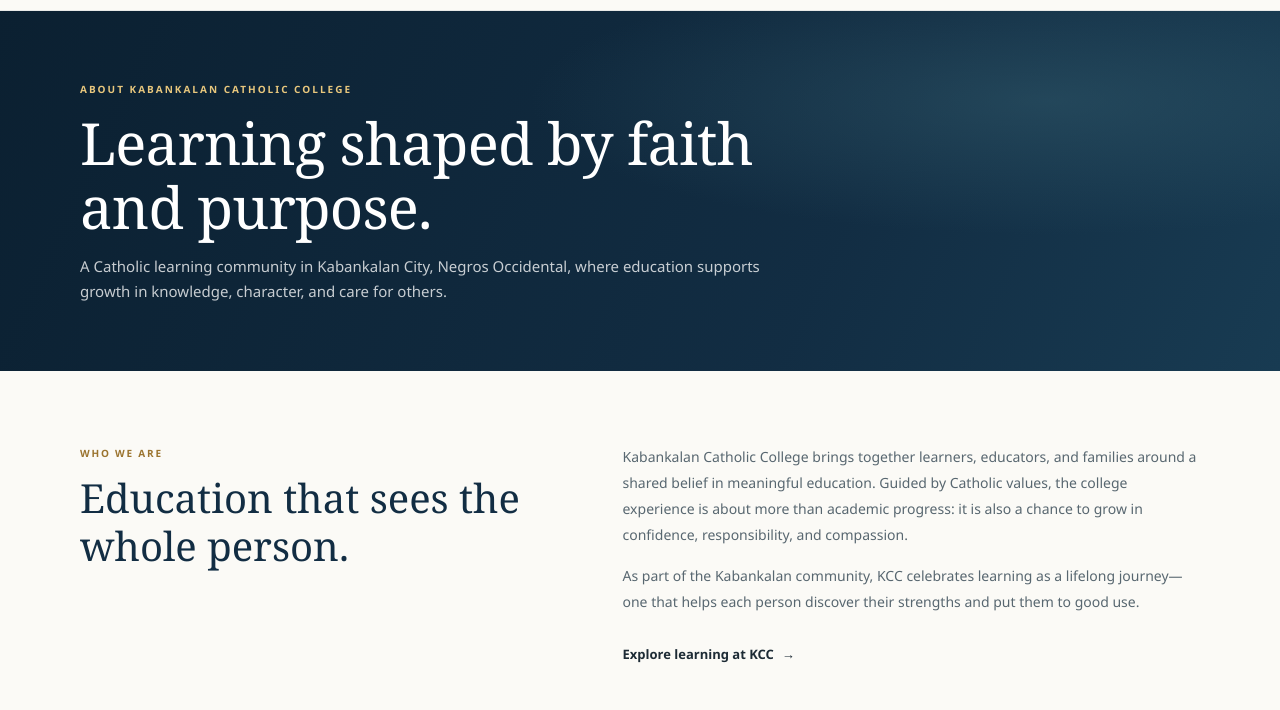
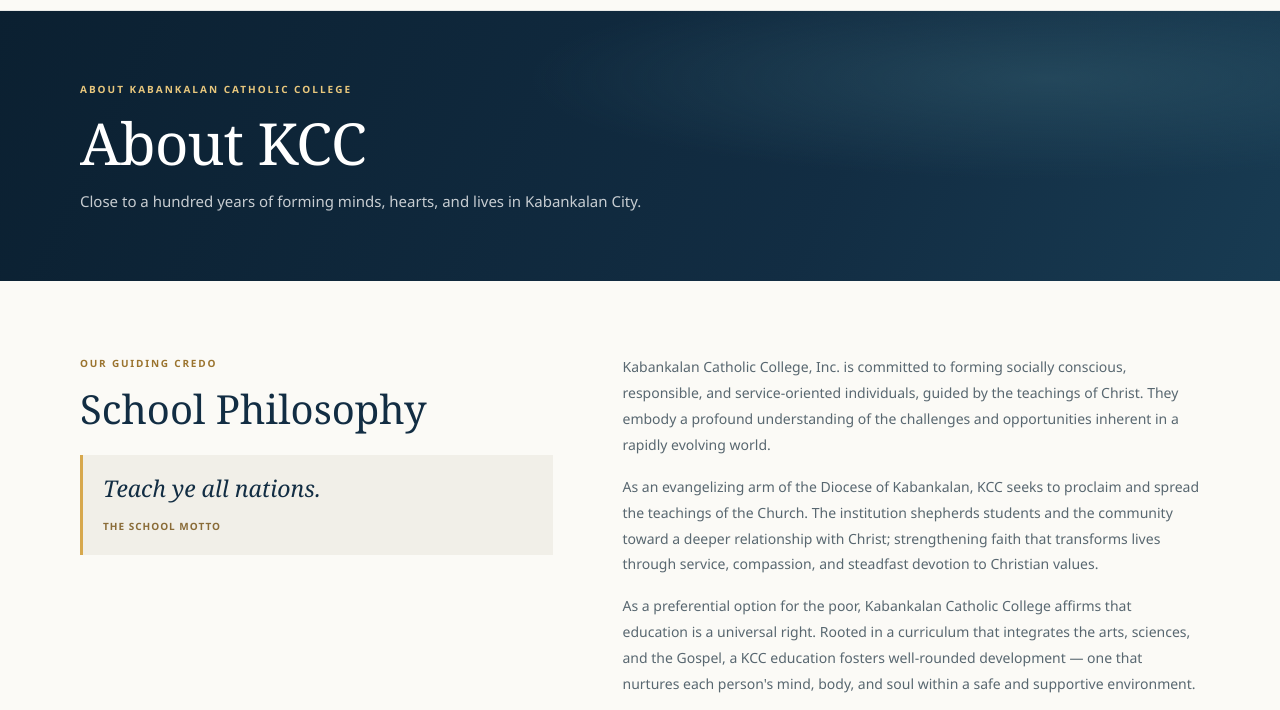
Before and after one commit to clebyellab/Ellab-project-2, a plain HTML site: page about.html in a window 1280 px wide. Shown: the part 79-789 px from the top of the page. Drawn offline with Linux system fonts and the light colour scheme.

Commit message:
adding school philosophy

```diff
--- a/about.html
+++ b/about.html
@@ -27,19 +27,25 @@
     <section class="page-hero">
       <div class="site-wrap">
         <p class="page-kicker">About Kabankalan Catholic College</p>
-        <h1>Learning shaped by faith and purpose.</h1>
-        <p>A Catholic learning community in Kabankalan City, Negros Occidental, where education supports growth in knowledge, character, and care for others.</p>
+        <h1>About KCC</h1>
+        <p>Close to a hundred years of forming minds, hearts, and lives in Kabankalan City.</p>
       </div>
     </section>
     <section class="page-content">
       <div class="page-columns site-wrap">
         <div>
-          <p class="page-label">Who we are</p>
-          <h2>Education that sees the whole person.</h2>
+          <p class="page-label">Our Guiding Credo</p>
+          <h2>School Philosophy</h2>
+          <blockquote class="school-credo">
+            <p>Teach ye all nations.</p>
+            <cite>The School Motto</cite>
+          </blockquote>
         </div>
         <div class="page-copy">
-          <p>Kabankalan Catholic College brings together learners, educators, and families around a shared belief in meaningful education. Guided by Catholic values, the college experience is about more than academic progress: it is also a chance to grow in confidence, responsibility, and compassion.</p>
-          <p>As part of the Kabankalan community, KCC celebrates learning as a lifelong journey—one that helps each person discover their strengths and put them to good use.</p>
+          <p>Kabankalan Catholic College, Inc. is committed to forming socially conscious, responsible, and service-oriented individuals, guided by the teachings of Christ. They embody a profound understanding of the challenges and opportunities inherent in a rapidly evolving world.</p>
+          <p>As an evangelizing arm of the Diocese of Kabankalan, KCC seeks to proclaim and spread the teachings of the Church. The institution shepherds students and the community toward a deeper relationship with Christ; strengthening faith that transforms lives through service, compassion, and steadfast devotion to Christian values.</p>
+          <p>As a preferential option for the poor, Kabankalan Catholic College affirms that education is a universal right. Rooted in a curriculum that integrates the arts, sciences, and the Gospel, a KCC education fosters well-rounded development — one that nurtures each person's mind, body, and soul within a safe and supportive environment.</p>
+          <p>As an educational institution, KCC seeks academic excellence with a strong moral foundation characterized by integrity, compassion, and generosity. Our students and graduates are equipped with the skills, knowledge, and disposition necessary to contribute positively to society and to respond effectively to the needs of the Diocese, the nation, and the global community.</p>
           <a class="page-link" href="courses.html">Explore learning at KCC <span aria-hidden="true">→</span></a>
         </div>
       </div>
--- a/assets/site.css
+++ b/assets/site.css
@@ -136,6 +136,9 @@
 .page-columns { display: grid; grid-template-columns: .9fr 1.1fr; gap: 70px; align-items: start; }
 .page-copy p { margin: 0 0 16px; }
 .page-copy p:last-child { margin-bottom: 0; }
+.school-credo { margin: 22px 0 0; padding: 18px 20px; border-left: 3px solid var(--kcc-gold); background: #f1efe8; }
+.school-credo p { margin: 0 0 7px; color: var(--kcc-navy); font-family: var(--kcc-serif); font-size: 23px; font-style: italic; line-height: 1.35; }
+.school-credo cite { color: #8a6c38; font-size: 10px; font-style: normal; font-weight: 700; letter-spacing: 1px; text-transform: uppercase; }
 .page-note { padding: 23px 25px; border-left: 3px solid var(--kcc-gold); background: #f1efe8; }
 .page-note strong { display: block; margin-bottom: 5px; color: var(--kcc-navy); font-family: var(--kcc-serif); font-size: 17px; font-weight: 400; }
 .page-note p { margin: 0; font-size: 13px; }
```
